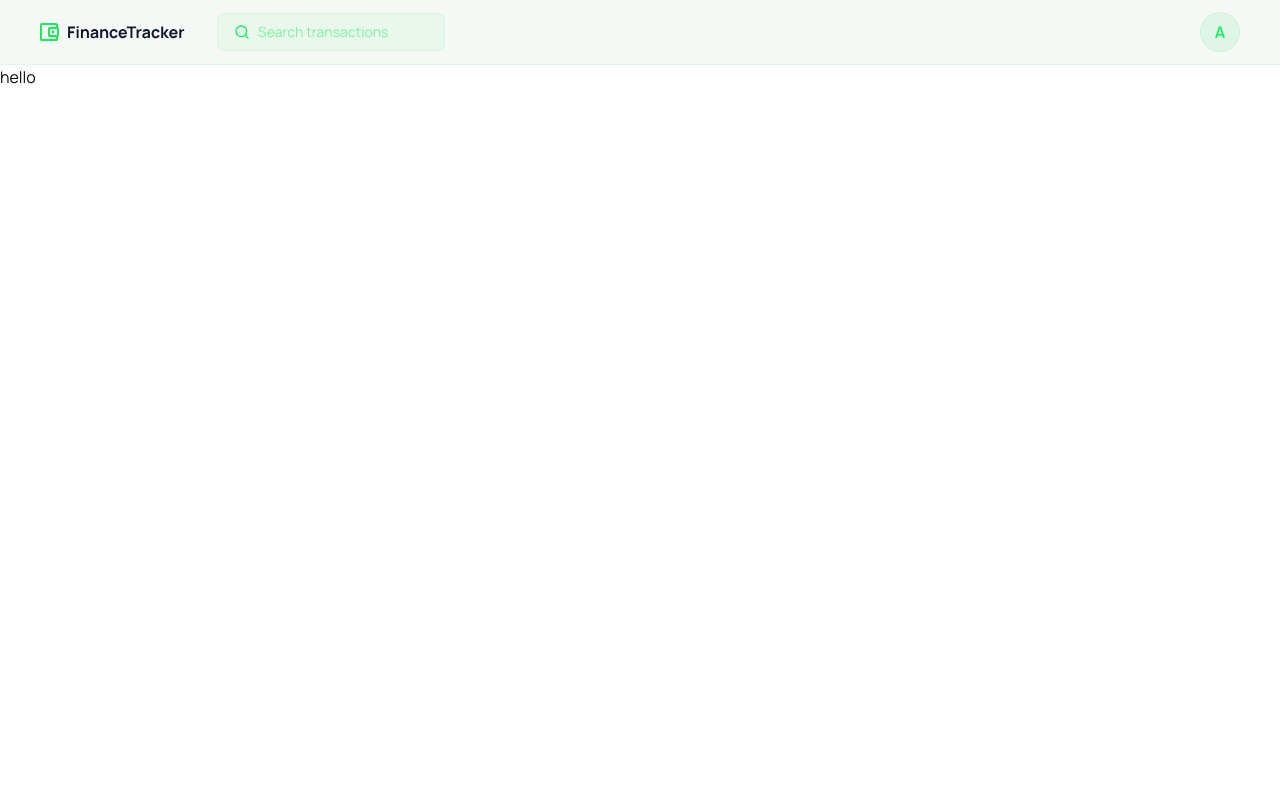
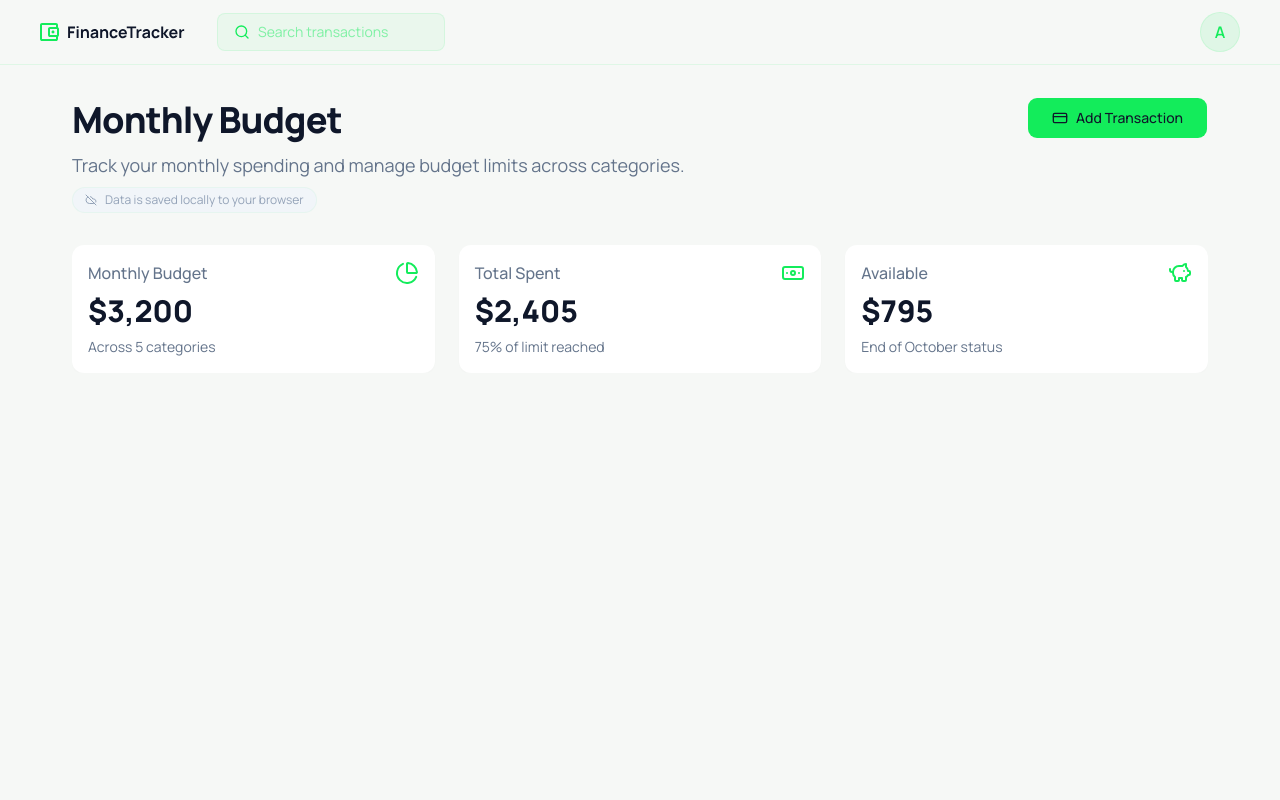
Before and after one commit to HenryAgu/finance-tracker, a Next.js app: page / in a window 1280 px wide. Shown: the top 800 px of the page. Built offline with nearby package versions, Linux system fonts and the light colour scheme.

Commit message:
feat: header

```diff
--- a/app/page.tsx
+++ b/app/page.tsx
@@ -1,7 +1,9 @@
+import Header from "@/components/home/header";
+
 export default function Home() {
   return (
-<div className="min-h-screen">
-  hello
-</div>
+    <div className="min-h-screen bg-surface-tint">
+      <Header />
+    </div>
   );
 }
--- a/components/footer.tsx
+++ b/components/footer.tsx
@@ -26,7 +26,7 @@ const footerMenu: FooterMenu[] = [
 
 const Footer = () => {
     return (
-        <footer className='bg-white px-5 lg:px-10 py-5 lg:py-8 flex flex-col gap-y-3 lg:gap-y-6'>
+        <footer className='bg-white px-5 lg:px-10 py-8 flex flex-col gap-y-3 lg:gap-y-6'>
             <div className="flex lg:flex-row flex-col gap-y-5 justify-between">
                 <Image src="/logo.svg" alt='footer-logo' width={145} height={24} className='aspect-145/24' />
                 <div className="flex flex-col gap-y-0.5 lg:items-end">
--- /dev/null
+++ b/components/home/header.tsx
@@ -0,0 +1,69 @@
+import { Banknote, ChartPie, CloudOff, CreditCard, PiggyBank } from "lucide-react"
+import { Button } from "../ui/button"
+import React from "react";
+
+type BudgetType = {
+    header: string;
+    icon: React.ReactNode;
+    amount: number;
+    subtitle: string;
+}
+
+
+const budgets: BudgetType[] = [
+    {
+        header: "Monthly Budget",
+        icon: <ChartPie className="text-brand-green" />,
+        amount: 3200.00,
+        subtitle: "Across 5 categories",
+    },
+    {
+        header: "Total Spent",
+        icon: <Banknote className="text-brand-green" />,
+        amount: 2405.00,
+        subtitle: "75% of limit reached",
+    },
+    {
+        header: "Available",
+        icon: <PiggyBank className="text-brand-green" />,
+        amount: 795.00,
+        subtitle: "End of October status",
+    },
+]
+
+const Header = () => {
+    return (
+        <div className="py-5 lg:py-8 px-5 lg:px-18 flex flex-col gap-y-8">
+            <div className="flex lg:flex-row flex-col gap-y-10 justify-between">
+                <div className="flex flex-col gap-y-2">
+                    <p className="text-4xl font-black text-[#0F172A] leading-11.5 tracking-[-0.9px]">Monthly Budget</p>
+                    <p className="text-[#64748B] text-lg font-normal">Track your monthly spending and manage budget limits across categories.</p>
+                    <div className="flex items-center gap-x-2 border border-[#13EC5B0D] w-fit bg-[#F1F5F9] px-3 py-1 rounded-full text-[#94A3B8]">
+                        <CloudOff size={12} />
+                        <p className="text-xs font-normal ">Data is saved locally to your browser</p>
+                    </div>
+                </div>
+                <Button className="bg-brand-green w-fit flex items-center gap-x-2 text-[#0F172A] px-6 py-5" size="lg" type="button">
+                    <CreditCard />
+                    <span>Add Transaction</span>
+                </Button>
+            </div>
+            <div className="flex gap-5 lg:gap-6 overflow-x-auto md:flex-wrap scrollbar-hide">
+                {budgets.map((item) => (
+                    <div className="bg-white flex-none w-70 md:flex-1 p-4 rounded-[12px] shadow-[0px_1px_2px_0px_#00000005]" key={item.header}>
+                        <div className="flex items-center justify-between pb-2">
+                            <p className="text-[#64748B] text-base font-medium">{item.header}</p>
+                            {item.icon}
+                        </div>
+                        <div className="flex flex-col gap-y-2">
+                            <p className="text-3xl font-black text-[#0F172A]">${item.amount.toLocaleString()}</p>
+                            <p className="text-[#64748B] text-sm font-normal">{item.subtitle}</p>
+                        </div>
+                    </div>
+                ))}
+            </div>
+        </div>
+    )
+}
+
+export default Header
```
